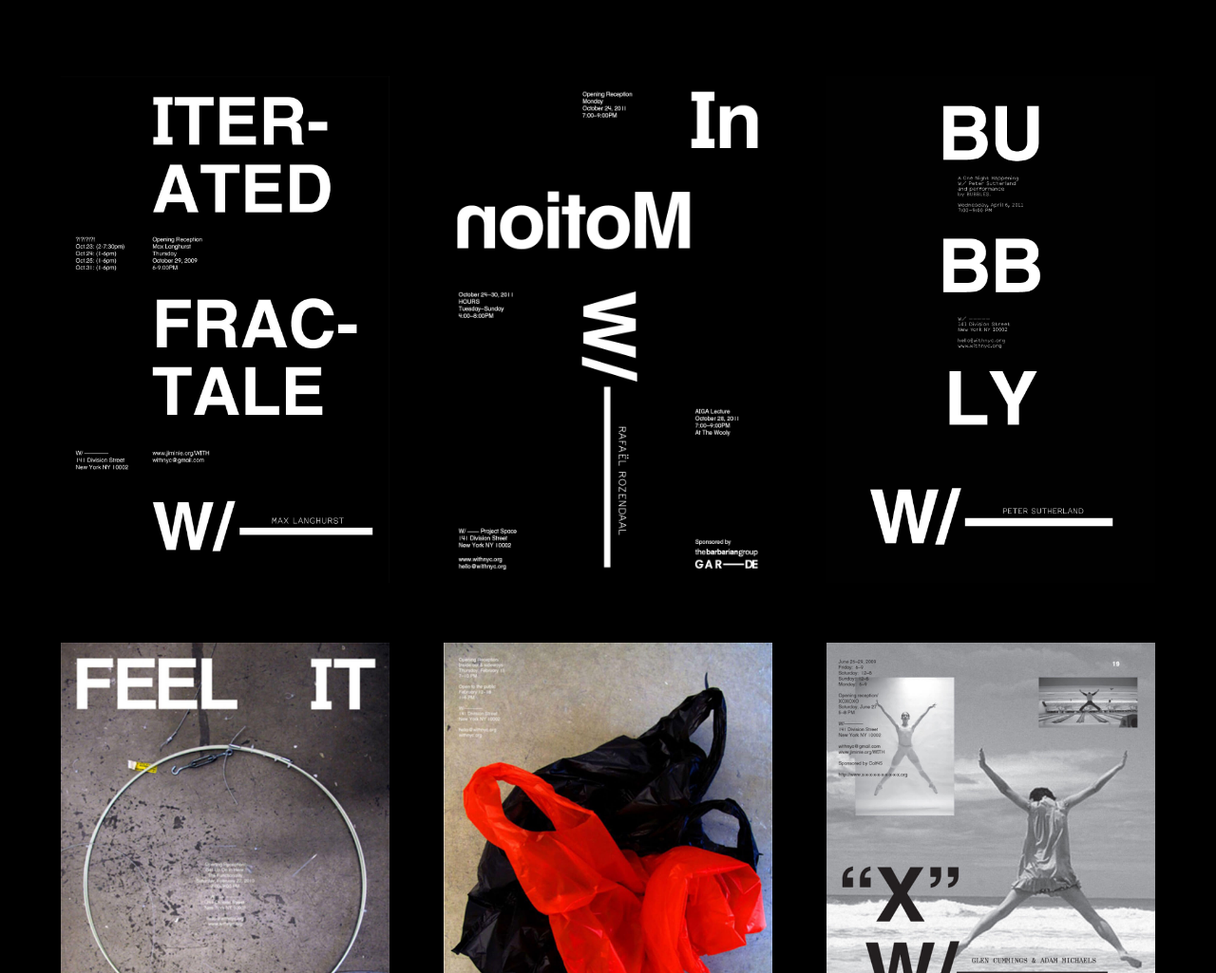
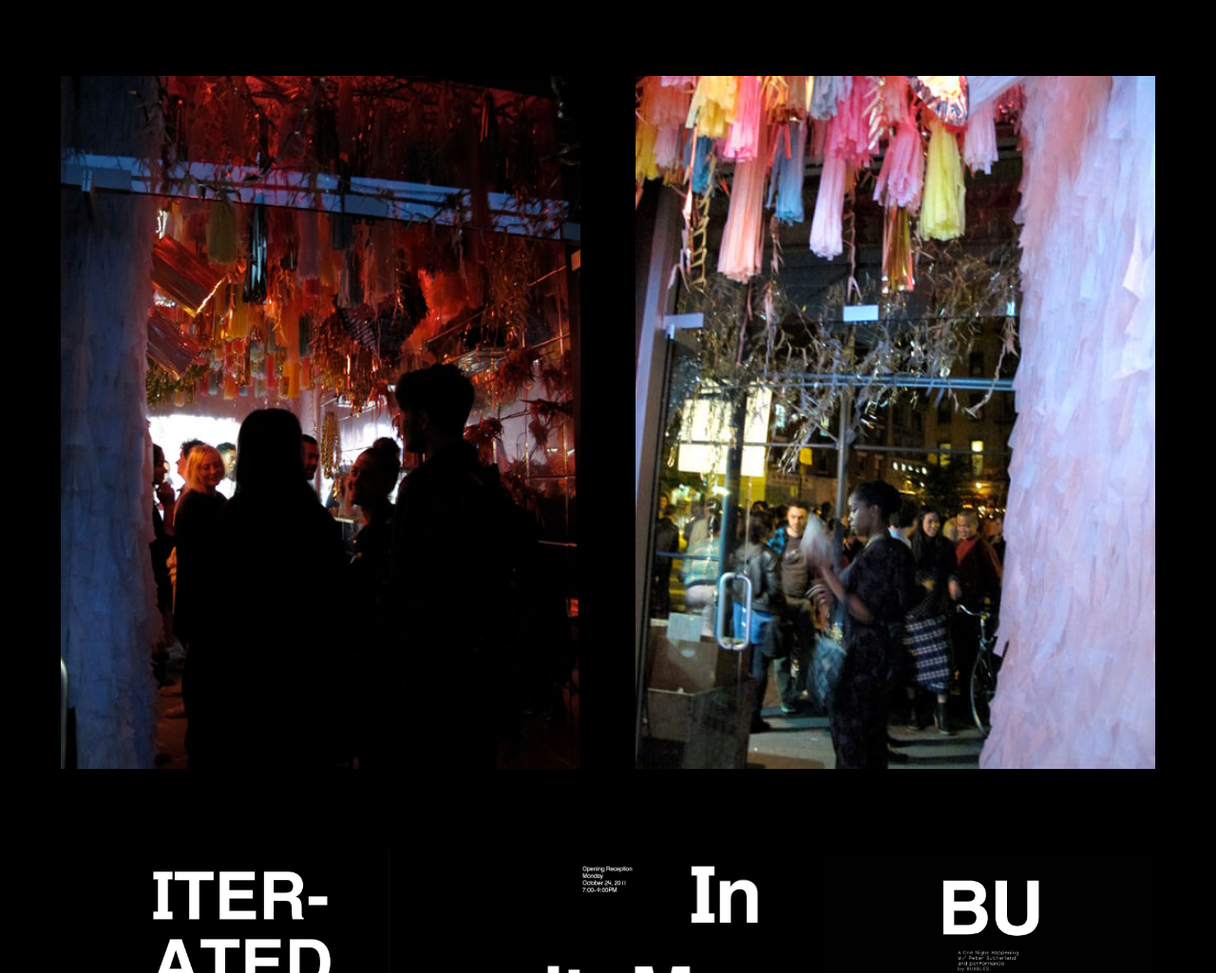
Before and after one commit to withprojectsinc/withprojectsinc.github.io, a plain HTML site: page index.html in a window 1280 px wide. Shown: the part 7108-8133 px from the top of the page at 95% size. Drawn offline with Linux system fonts and the light colour scheme.

Commit message:
supp images

```diff
--- a/index.html
+++ b/index.html
@@ -332,6 +332,18 @@
     <img  src="images/wps_7.jpg">
     <h2>Ghava</h2></div>
     </div>
+     <div class="spacer2"></div>
+
+
+     <div class="section group">
+        <div class="col span_3_of_6">
+    <img  src="images/sup1.jpg">
+            </div>
+<div class="col span_3_of_6">
+    <img  src="images/sup2.jpg">
+    </div>
+    </div>
+
      <div class="spacer2"></div>
 
 
```
Also changed, not shown: images/sup1.jpg (added), images/sup2.jpg (added), 1 other file.
